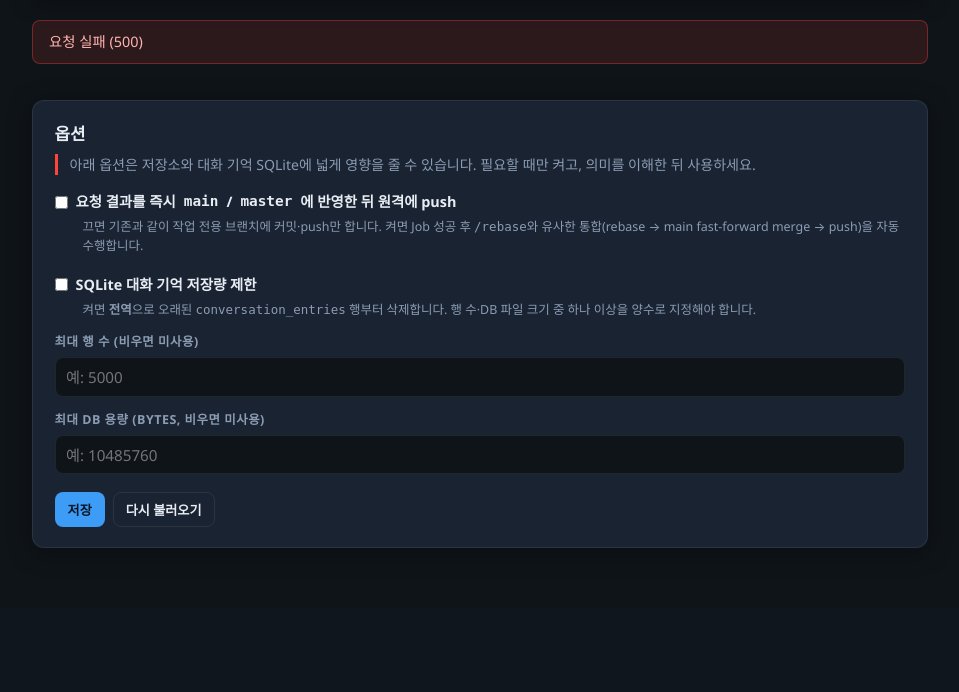
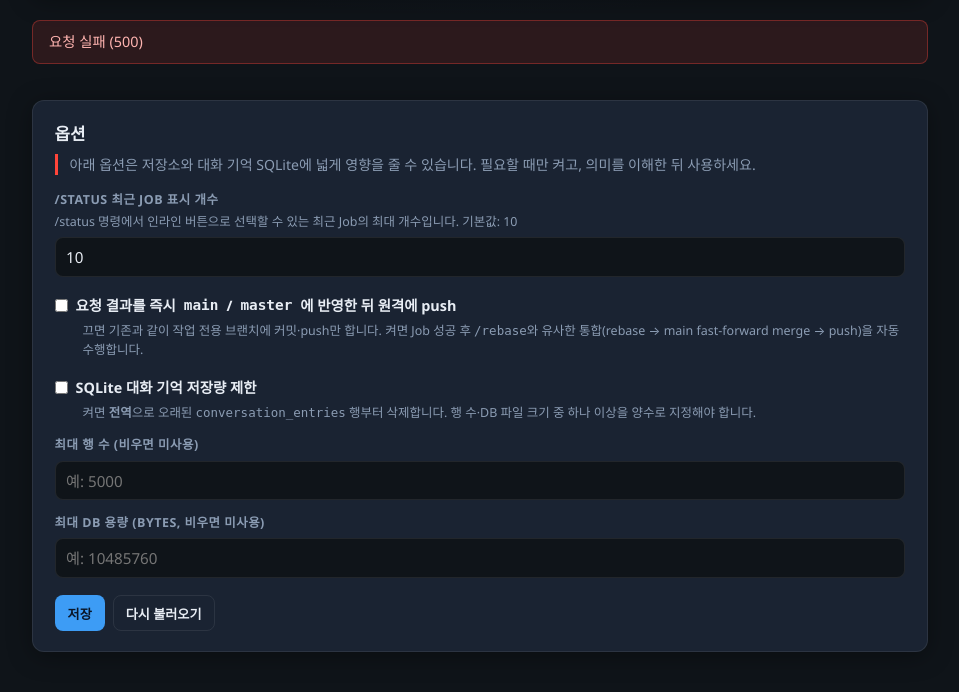
Before and after one commit to maroomir/remote-coder, a FastAPI app: page /advanced in a window 1280 px wide. Shown: the part 206-898 px from the top of the page, without its empty margins (160-1119 px from the left). Before the commit the page ends 754 px from the top, so only its background shows below. Run offline with FastAPI, Linux system fonts and the light colour scheme; data that the repository does not hold is empty; parts of the project's set-up code (start-up, migrations or seed data) failed here and were passed over.

Commit message:
chore: Show last N jobs in /status with configurable count in advanced settings
- Added a configurable "recent job count" (N) option to the advanced settings page at the admin UI
- Updated `/status` command to display the last N jobs even when no job is currently running, replacing the empty-state message

committed by remote-coder: job_20260505130145_b7da8a

```diff
--- a/app/admin/advanced_settings.py
+++ b/app/admin/advanced_settings.py
@@ -16,6 +16,7 @@ class AdvancedSettings(BaseModel):
     conversation_memory_limit_enabled: bool = False
     conversation_memory_max_rows: int | None = None
     conversation_memory_max_bytes: int | None = None
+    status_recent_job_limit: int = 10
 
     @model_validator(mode="after")
     def _validate_memory_limits(self) -> Self:
@@ -34,6 +35,8 @@ class AdvancedSettings(BaseModel):
             raise ValueError("conversation_memory_max_rows는 양수이거나 비워야 합니다.")
         if self.conversation_memory_max_bytes is not None and self.conversation_memory_max_bytes <= 0:
             raise ValueError("conversation_memory_max_bytes는 양수이거나 비워야 합니다.")
+        if self.status_recent_job_limit < 1:
+            raise ValueError("status_recent_job_limit는 1 이상이어야 합니다.")
         return self
 
 
--- a/app/main.py
+++ b/app/main.py
@@ -104,6 +104,7 @@ command_context = CommandContext(
     git_remote_name=settings.git_remote_name,
     conversation_store=conversation_store,
     confirmation_store=confirmation_store,
+    advanced_settings_store=advanced_settings_store,
 )
 runner_factory = AiRunnerFactory(codex_sandbox=settings.codex_sandbox)
 branch_strategy = TimestampSlugStrategy()
--- a/app/telegram/commands.py
+++ b/app/telegram/commands.py
@@ -21,6 +21,7 @@ from app.telegram.model_preferences import InMemoryModelPreferenceStore
 from app.telegram.project_preferences import InMemoryProjectPreferenceStore
 
 if TYPE_CHECKING:
+    from app.admin.advanced_settings import FileAdvancedSettingsStore
     from app.git.service import GitWorktreeService
     from app.jobs.manager import JobManager
 
@@ -46,6 +47,7 @@ class CommandContext:
     confirmation_store: InMemoryConfirmationStore
     conversation_store: SQLiteConversationStore | None = None
     job_manager: JobManager | None = None
+    advanced_settings_store: FileAdvancedSettingsStore | None = None
 
 
 def format_usage(*lines: str) -> str:
@@ -321,7 +323,8 @@ class StatusCommand(TelegramCommand):
     def execute(self, message: TelegramMessage, ctx: CommandContext) -> str:
         tokens = message.text.strip().split()
         if len(tokens) == 1:
-            jobs = ctx.job_store.list_recent_for_chat(message.chat_id, 20)
+            limit = self._job_limit(ctx)
+            jobs = ctx.job_store.list_recent_for_chat(message.chat_id, limit)
             if not jobs:
                 return "조회할 수 있는 Job이 없습니다."
             return "조회할 Job을 선택하세요."
@@ -410,6 +413,12 @@ class StatusCommand(TelegramCommand):
 
         return "\n".join(lines)
 
+    @staticmethod
+    def _job_limit(ctx: CommandContext) -> int:
+        if ctx.advanced_settings_store is None:
+            return 10
+        return ctx.advanced_settings_store.get().status_recent_job_limit
+
     def get_inline_buttons(
         self,
         message: TelegramMessage | None = None,
@@ -419,7 +428,8 @@ class StatusCommand(TelegramCommand):
             return None
         if len(message.text.strip().split()) != 1:
             return None
-        jobs = ctx.job_store.list_recent_for_chat(message.chat_id, 20)
+        limit = self._job_limit(ctx)
+        jobs = ctx.job_store.list_recent_for_chat(message.chat_id, limit)
         if not jobs:
             return None
         return _button_rows(
```
Also changed, not shown: app/admin/templates/advanced.html (+9 -1 lines).
